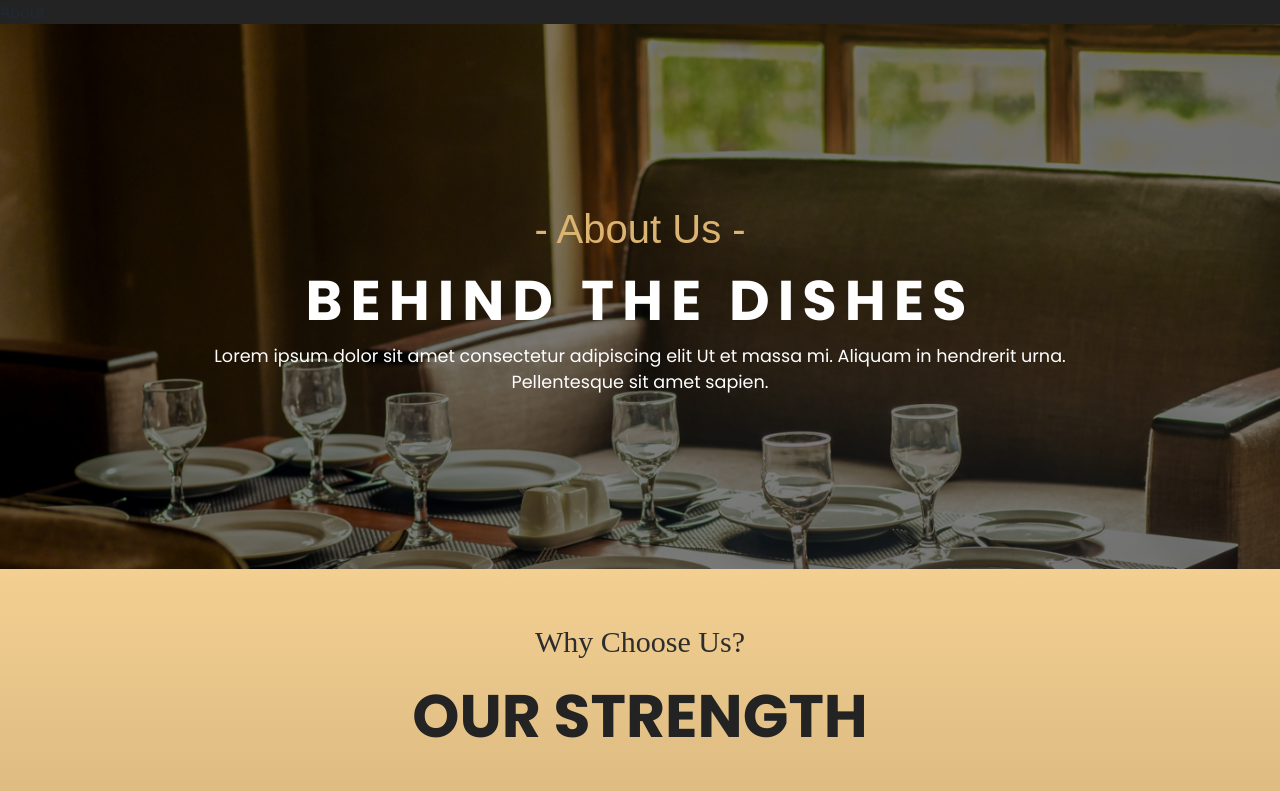
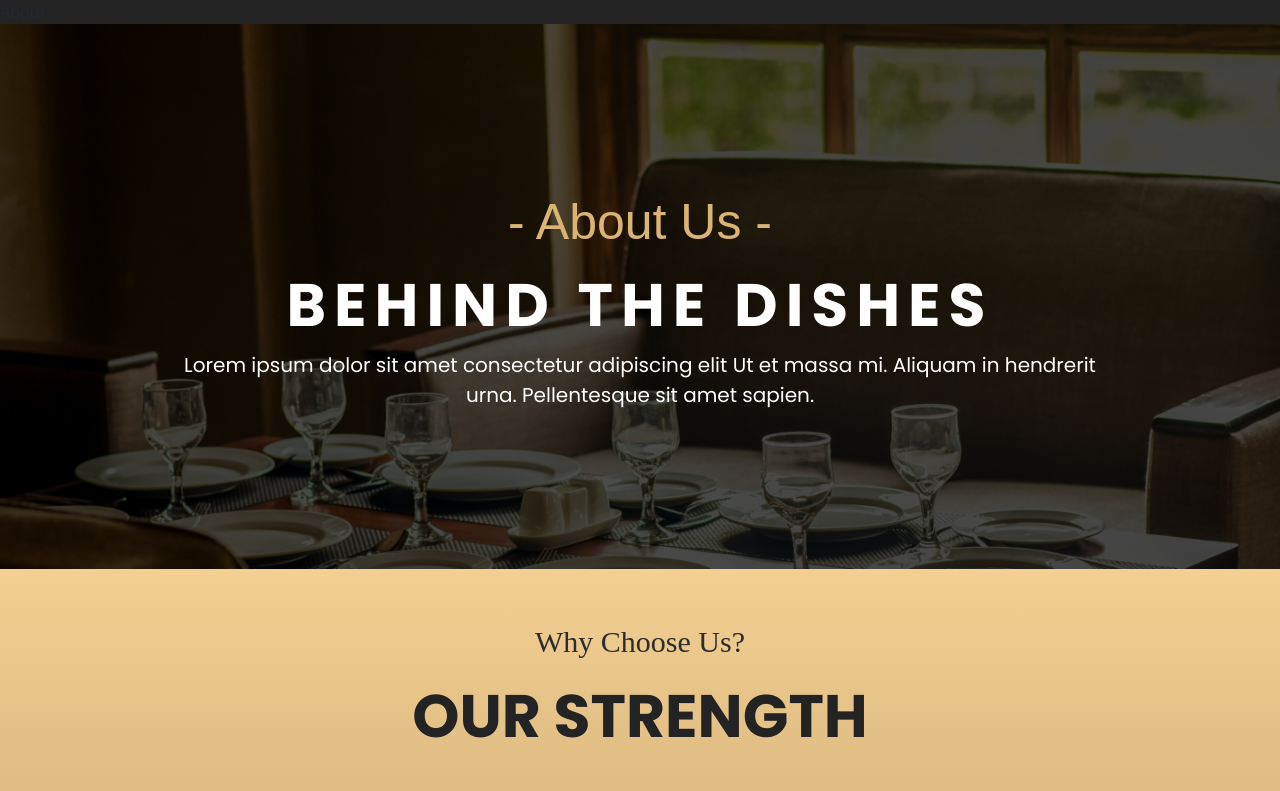
Before and after one commit to AlbertTech23/uas-ssh, a React (Vite) app: page /about in a window 1280 px wide. Shown: the top 791 px of the page. Built offline with nearby package versions, Linux system fonts and the light colour scheme; a web font is replaced by a local one.

Commit message:
updated about us header

```diff
--- a/src/components/AboutUsHeader/AboutUsHeader.jsx
+++ b/src/components/AboutUsHeader/AboutUsHeader.jsx
@@ -6,7 +6,7 @@ import aboutusheader from "./assets/aboutusheader.png";
 const AboutUsHeader = () => {
   return (
     <div className="relative w-full">
-        <img src={ aboutusheader } className="w-full filter brightness-50" />
+        <img src={ aboutusheader } className="w-full filter brightness-[30%]" />
         <div className="text-center absolute transform -translate-y-1/2 left-5 right-5 top-1/2">
             <h1 id="subheading">- About Us -</h1>
             <h1 id="heading">BEHIND THE DISHES</h1>
--- a/src/components/AboutUsHeader/AboutUsHeader.scss
+++ b/src/components/AboutUsHeader/AboutUsHeader.scss
@@ -2,7 +2,7 @@
 
 #heading {
     color: white;
-    font-size: 56px;
+    font-size: 60px;
     font-family: "Poppins", sans-serif;
     letter-spacing: 8px;
     font-weight: bold;
@@ -11,7 +11,7 @@
 #subheading {
     color: #dcb472;
     font-family: "Forum", sans-serif;
-    font-size: 250%;
+    font-size: 50px;
 }
 
 p {
@@ -19,7 +19,7 @@ p {
     font-family: "Poppins", sans-serif;
     padding-left: 10rem;
     padding-right: 10rem;
-    font-size: 110%;
+    font-size: 20px;
 }
 
 @media (max-width: 768px) {
```
